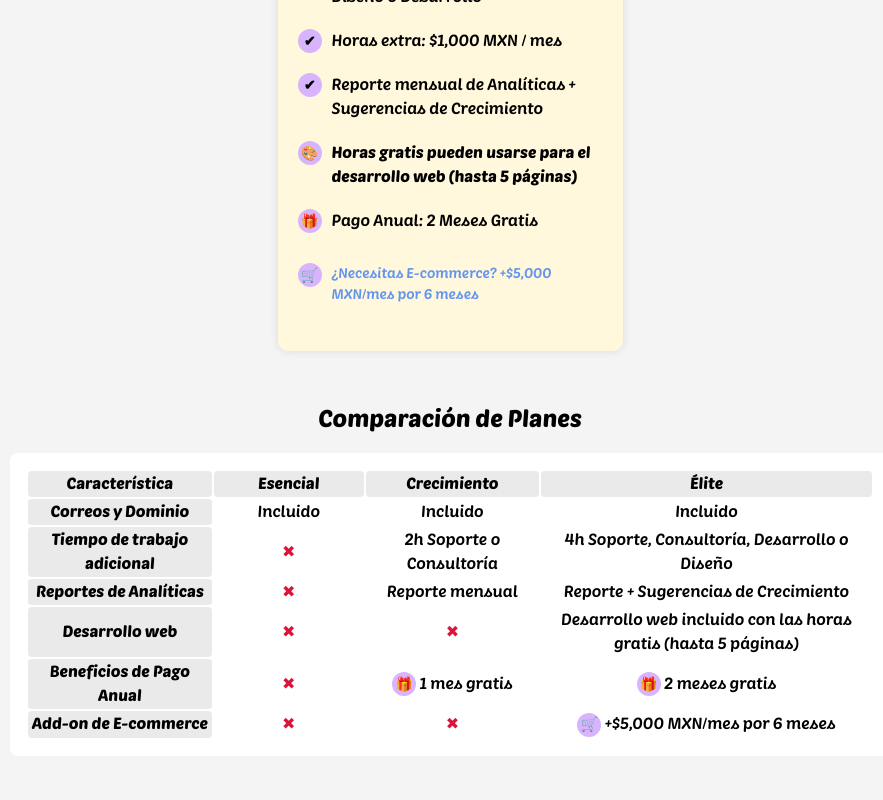
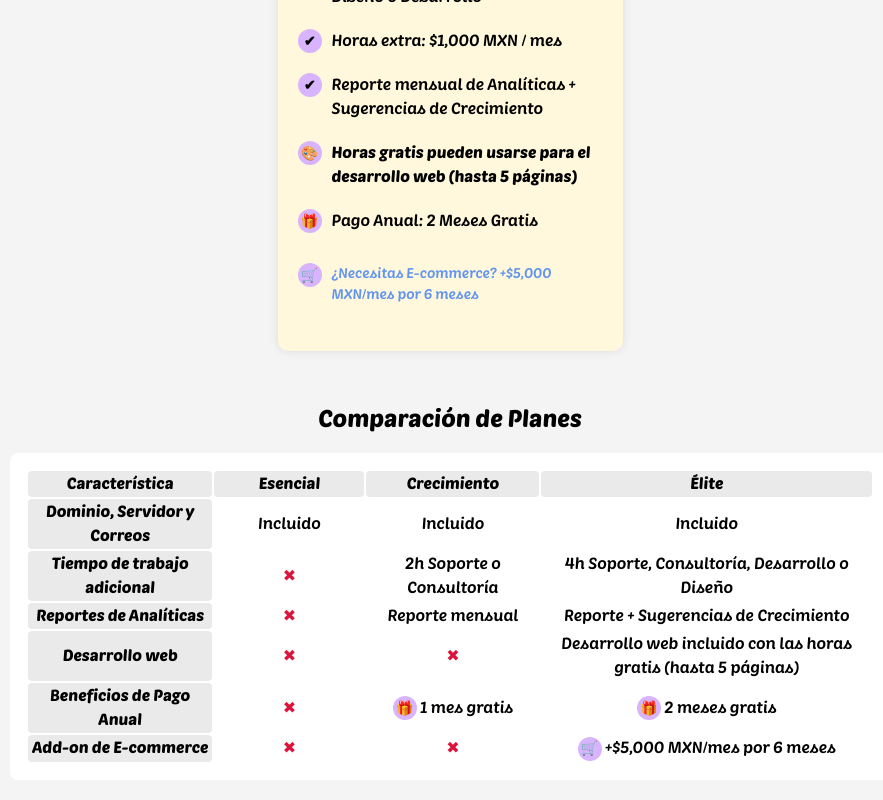
Before and after one commit to BennyRaccoon/buncult-website, a Next.js app: page /oferta-web in a window 1280 px wide. Shown: the part 1059-1859 px from the top of the page, without its empty margins (190-1073 px from the left). Built offline with nearby package versions, Linux system fonts and the light colour scheme.

Commit message:
Update page.js

```diff
--- a/app/oferta-web/page.js
+++ b/app/oferta-web/page.js
@@ -56,7 +56,7 @@ export default function Page() {
             <th className="highlight">Élite</th>
           </tr>
           <tr>
-            <th>Correos y Dominio</th>
+            <th>Dominio, Servidor y Correos</th>
             <td>Incluido</td>
             <td>Incluido</td>
             <td>Incluido</td>
```
